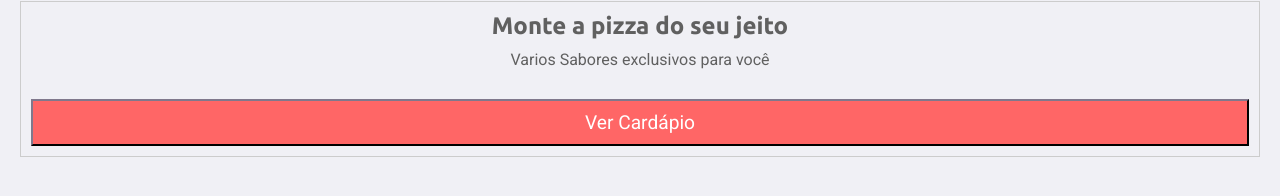
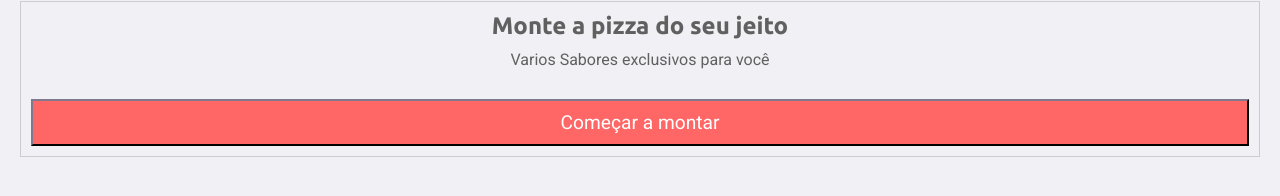
Before and after one commit to rogeriomattos/pizza-delivery, a React (Create React App) app in the folder frontend/: page / in a window 1280 px wide. Shown: the part 295-491 px from the top of the page. Built offline with nearby package versions, Linux system fonts and the light colour scheme.

Commit message:
Change text

```diff
--- a/frontend/src/pages/Home/index.tsx
+++ b/frontend/src/pages/Home/index.tsx
@@ -16,7 +16,7 @@ const Home = () => {
             <Recommendation
                 title={'Monte a pizza do seu jeito'}
                 description={'Varios Sabores exclusivos para você'}
-                buttonText={'Ver Cardápio'}
+                buttonText={'Começar a montar'}
                 buttonLinkTo={'/Sizes'}
             />
         </div>
```
